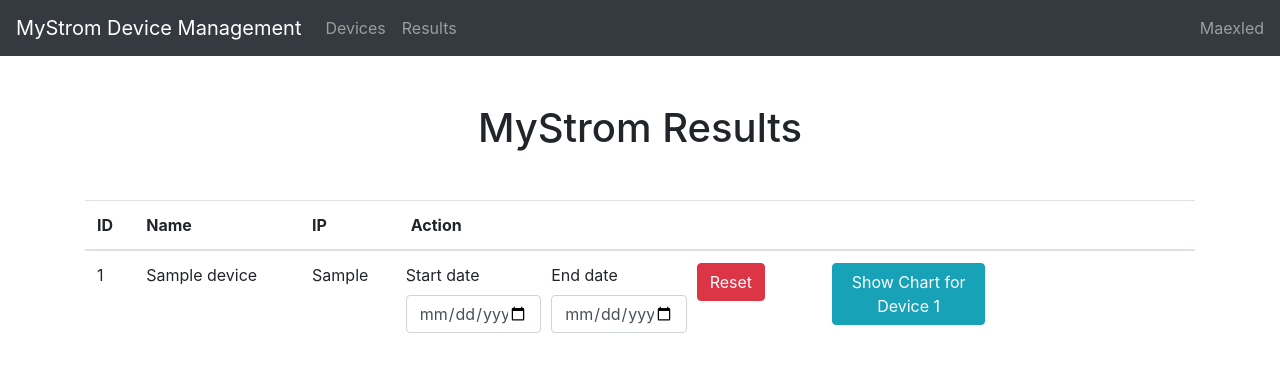
After one commit to maexled/mystrom-django-interface, a Django app: page /results/ in a window 1280 px wide. The commit adds this page. Shown: the top 372 px of the page. Run offline with Django 4.2, Linux system fonts and the light colour scheme; tables that the repository leaves empty hold one stand-in row (values such as "Sample post"); some libraries are stand-ins or nearby versions.

Commit message:
created base.html and extends it, created results page with charts
result page looks bit ugly

```diff
--- /dev/null
+++ b/mystrom/templates/base.html
@@ -0,0 +1,49 @@
+<!DOCTYPE html>
+<html lang="en">
+<head>
+    <title>{% block title %}MyStrom Device Management{% endblock %}</title>
+
+    <!-- Required meta tags -->
+    <meta charset="utf-8" />
+    <meta name="viewport" content="width=device-width, initial-scale=1" />
+
+    <!-- Bootstrap CSS -->
+    <link rel="stylesheet" href="https://cdn.jsdelivr.net/npm/bootstrap@4.2.1/dist/css/bootstrap.min.css" integrity="sha384-GJzZqFGwb1QTTN6wy59ffF1BuGJpLSa9DkKMp0DgiMDm4iYMj70gZWKYbI706tWS" crossorigin="anonymous">
+    <link rel="stylesheet" href="https://cdnjs.cloudflare.com/ajax/libs/toastr.js/2.0.1/css/toastr.css">
+
+    <script src="https://unpkg.com/htmx.org@1.6.1/dist/htmx.min.js"></script>
+    <script src="https://code.jquery.com/jquery-3.6.0.min.js"></script>
+    <script src="https://cdn.jsdelivr.net/npm/popper.js@1.14.6/dist/umd/popper.min.js" integrity="sha384-wHAiFfRlMFy6i5SRaxvfOCifBUQy1xHdJ/yoi7FRNXMRBu5WHdZYu1hA6ZOblgut" crossorigin="anonymous"></script>
+    <script src="https://cdn.jsdelivr.net/npm/bootstrap@4.2.1/dist/js/bootstrap.min.js" integrity="sha384-B0UglyR+jN6CkvvICOB2joaf5I4l3gm9GU6Hc1og6Ls7i6U/mkkaduKaBhlAXv9k" crossorigin="anonymous"></script>
+    <script src="https://cdnjs.cloudflare.com/ajax/libs/toastr.js/2.0.1/js/toastr.js"></script>
+</head>
+
+<body>
+        {% block navbar %}
+        <nav class="navbar navbar-expand-lg navbar-dark bg-dark">
+            <a class="navbar-brand" href="#">MyStrom Device Management</a>
+            <button class="navbar-toggler" type="button" data-toggle="collapse" data-target="#navbarText" aria-controls="navbarText" aria-expanded="false" aria-label="Toggle navigation">
+              <span class="navbar-toggler-icon"></span>
+            </button>
+            <div class="collapse navbar-collapse" id="navbarText">
+              <ul class="navbar-nav mr-auto">
+                <li class="nav-item">
+                  <a class="nav-link" href="/">Devices</a>
+                </li>
+                <li class="nav-item">
+                  <a class="nav-link" href="/results/">Results</a>
+                </li>
+              </ul>
+              <span class="navbar-text">
+                Maexled
+              </span>
+            </div>
+          </nav>
+        {% endblock %}
+
+    <div id="content">
+        {% block content %}{% endblock %}
+    </div>
+</body>
+{% block scripts %}{% endblock %}
+</html>
--- /dev/null
+++ b/mystrom/templates/results.html
@@ -0,0 +1,179 @@
+{% extends "base.html" %}
+{% load static %}
+<!DOCTYPE html>
+<html lang="en">
+  <head>
+    <!-- Required meta tags -->
+    <meta charset="utf-8" />
+    <meta name="viewport" content="width=device-width, initial-scale=1" />
+
+    <!-- Bootstrap CSS -->
+    <link rel="stylesheet" href="https://cdn.jsdelivr.net/npm/bootstrap@4.2.1/dist/css/bootstrap.min.css" integrity="sha384-GJzZqFGwb1QTTN6wy59ffF1BuGJpLSa9DkKMp0DgiMDm4iYMj70gZWKYbI706tWS" crossorigin="anonymous">
+    <link rel="stylesheet" href="https://cdnjs.cloudflare.com/ajax/libs/toastr.js/2.0.1/css/toastr.css">
+    <title>MyStrom Devices</title>
+  </head>
+
+  <body>
+    {% block content %}
+    <div class="container">
+      <div class="px-5 my-5 text-center">
+        <h1>MyStrom Results</h1>
+        <p></p>
+      </div>
+
+      <table class="table">
+        <thead>
+          <tr>
+            <th>ID</th>
+            <th>Name</th>
+            <th>IP</th>
+            <th>Action</th>
+          </tr>
+        </thead>
+        <tbody id="devices-list">
+          {% for device in devices %}
+          <tr id="device-{{ device.id }}" class="device-row">
+            <td>{{ device.id }}</td>
+            <td>{{ device.name }}</td>
+            <td>{{ device.ip }}</td>
+            <td>
+
+              <div class="form-row">
+                <div class="form-row">
+                  <div class="form-group col-md-4">
+                    <label for="start-date-{{ device.id }}">Start date</label>
+                    <input placeholder="Select date" type="date" id="start-date-{{ device.id }}" class="form-control">
+                  </div>
+
+                  <div class="form-group col-md-4">
+                    <label for="end-date-{{ device.id }}">End date</label>
+                    <input placeholder="Select date" type="date" id="end-date-{{ device.id }}" class="form-control">
+                  </div>
+                  <div class="form-group col-md-2">
+                    <button class="btn btn-danger" id="reset-dates-{{ device.id }}" onclick="resetDates(this)">
+                      Reset
+                    </button>
+                  </div>
+                </div>
+                <div class="form-row">
+                  <div class="form-group col-md-9">
+                    <button class="btn btn-info" id="{{ device.id }}" onclick="toggleChart(this.id)">
+                      Show Chart for Device 1
+                    </button>
+                  </div>
+                </div>
+              </div>
+
+
+            </td>
+          </tr>
+          {% endfor %}
+        </tbody>
+      </table>
+    <div id="chartContainer">
+
+    </div>
+    {% endblock %}
+
+  <script src="https://unpkg.com/htmx.org@1.6.1/dist/htmx.min.js"></script>
+  <script src="https://code.jquery.com/jquery-3.6.0.min.js"></script>
+  <script src="https://cdn.jsdelivr.net/npm/popper.js@1.14.6/dist/umd/popper.min.js" integrity="sha384-wHAiFfRlMFy6i5SRaxvfOCifBUQy1xHdJ/yoi7FRNXMRBu5WHdZYu1hA6ZOblgut" crossorigin="anonymous"></script>
+  <script src="https://cdn.jsdelivr.net/npm/bootstrap@4.2.1/dist/js/bootstrap.min.js" integrity="sha384-B0UglyR+jN6CkvvICOB2joaf5I4l3gm9GU6Hc1og6Ls7i6U/mkkaduKaBhlAXv9k" crossorigin="anonymous"></script>
+  <script src="https://cdnjs.cloudflare.com/ajax/libs/toastr.js/2.0.1/js/toastr.js"></script>
+
+  {% block scripts %}
+  <script src="https://cdnjs.cloudflare.com/ajax/libs/apexcharts/3.35.3/apexcharts.min.js"></script>
+
+  <script type="application/javascript">
+  var shown = []
+
+  function resetDates(el) {
+    id = String(el.id).split("-")[2]
+    document.getElementById("start-date-" + id).value = ""
+    document.getElementById("end-date-" + id).value = ""
+  }
+
+  function toggleChart(id) {
+    startDateElement = document.getElementById("start-date-" + id)
+    endDateElement = document.getElementById("end-date-" + id)
+    elementId = "chart-" + id
+    if (shown.includes(id)) {
+      document.getElementById(elementId).outerHTML = ""
+
+      document.getElementById(id).innerHTML = "Show Chart for Device " + id
+      shown = shown.filter(shownId => shownId != id)
+    } else {
+      createdElement = document.createElement("div")
+      createdElement.setAttribute("id", elementId)
+      document.getElementById("chartContainer").appendChild(createdElement)
+      chart = loadChart(id, elementId, startDateElement.value, endDateElement.value)
+
+      document.getElementById(id).innerHTML = "Hide Chart for Device " + id
+      shown.push(id)
+    }
+
+  }
+
+  function loadChart(id, elementId, startDate, endDate) {
+    startQuery = startDate == "" ? "" : "?start=" + startDate
+    endQuery = endDate == "" ? "" : (startDate == "" ? "?" : "&") + "end=" + endDate
+    console.log("{% url 'rest_device_index' %}" + id + "/results/" + startQuery + endQuery)
+    $.get("{% url 'rest_device_index' %}" + id + "/results/" + startQuery + endQuery, function(data) {
+      var options = {
+          series: [{
+            name: "Power",
+            data: data.map(entry => entry.power)
+        },
+        {
+            name: "WS",
+            data: data.map(entry => entry.ws)
+        },
+        {
+            name: "Temperature",
+            data: data.map(entry => entry.temperature)
+        }],
+          chart: {
+          height: 500,
+          type: 'line',
+          zoom: {
+            enabled: true
+          }
+        },
+        colors: ['#C80815', '#6050dc', '#39FF14'],
+        dataLabels: {
+          enabled: false
+        },
+        stroke: {
+          width: 2,
+          curve: 'straight'
+        },
+        title: {
+          text: 'Power Usage',
+          align: 'left'
+        },
+        grid: {
+          row: {
+            colors: ['#f3f3f3', 'transparent'], // takes an array which will be repeated on columns
+            opacity: 0.5
+          },
+        },
+        xaxis: {
+          categories: data.map(entry => new Date(entry.date).toLocaleString()),
+          hideOverlappingLabels: true,
+          tickAmount: 5
+        },
+        yaxis: {
+          decimalsInFloat: 2
+        }
+        };
+
+        var chart = new ApexCharts(document.querySelector("#" + elementId), options);
+        chart.render();
+
+    })
+  }
+  </script>
+  {% endblock %}
+
+  </body>
+</html>
--- a/mystrom/urls.py
+++ b/mystrom/urls.py
@@ -3,6 +3,7 @@ from . import views
 
 urlpatterns = [
     path('', views.index, name='index'),
+    path('results/', views.results, name='results'),
     path('devices/<int:id>/', views.device_info, name='device'),
     path('devices/', views.devices, name='devices'),
 ]
--- a/mystrom/views.py
+++ b/mystrom/views.py
@@ -14,6 +14,11 @@ def index(request):
     return render(request, 'index.html', {
         'devices' : MystromDevice.objects.all(),
         'form': form
+    })
+
+def results(request):
+    return render(request, 'results.html', {
+        'devices' : MystromDevice.objects.all()
     })
 
 def devices(request):
--- a/mystrom_rest/urls.py
+++ b/mystrom_rest/urls.py
@@ -4,5 +4,5 @@ from . import views
 urlpatterns = [
     path('devices/', views.device_list, name='rest_device_index'),
     path('devices/<int:id>/', views.device_detail, name='rest_device_detail'),
-    path('devices/<int:id>/results/', views.device_results, name='rest_device_detail'),
+    path('devices/<int:id>/results/', views.device_results, name='rest_device_results'),
 ]
```
Also changed, not shown: mystrom/templates/index.html (+6 -2 lines), mystrom_rest/views.py (+6 -1 lines).
